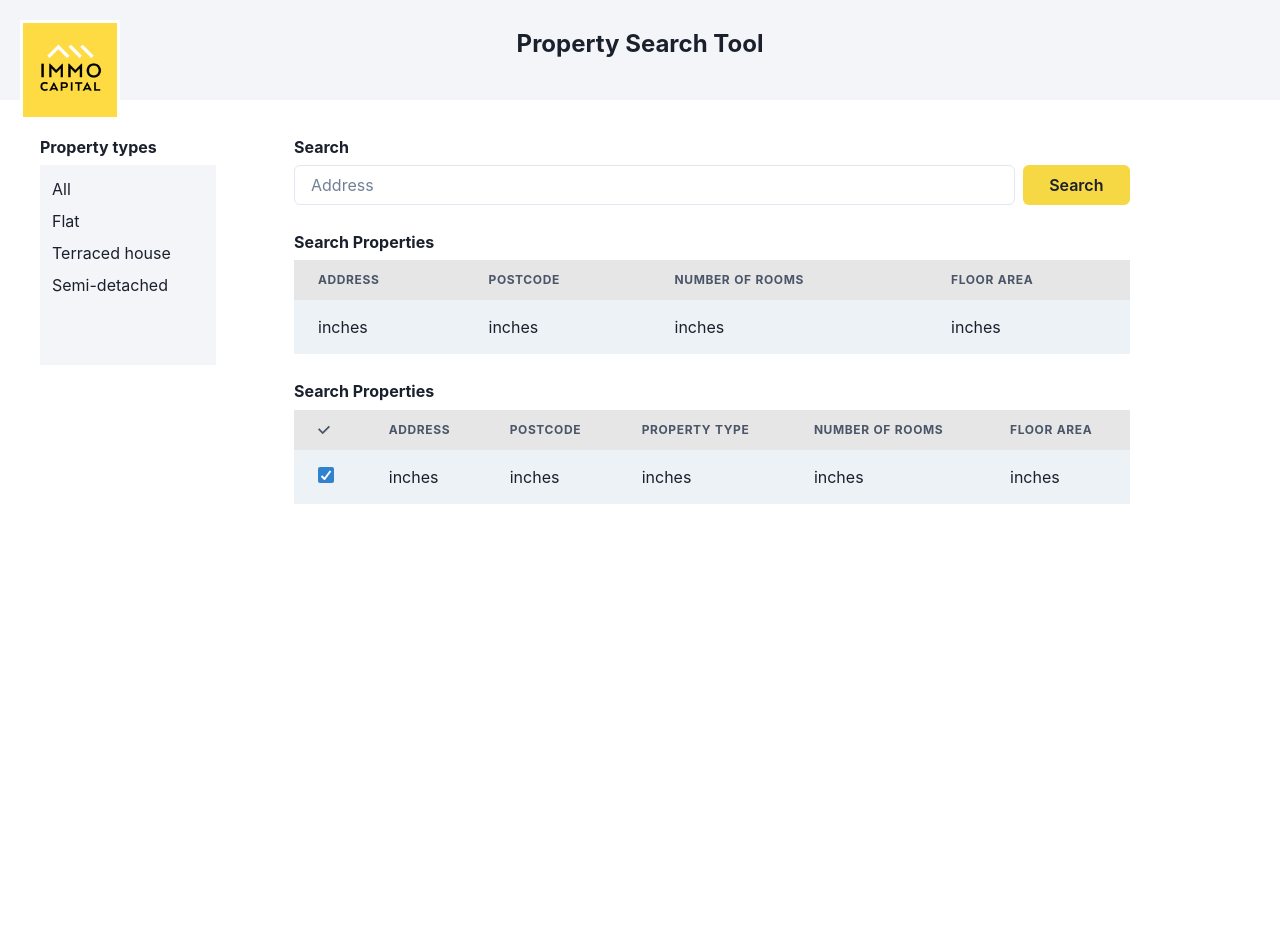
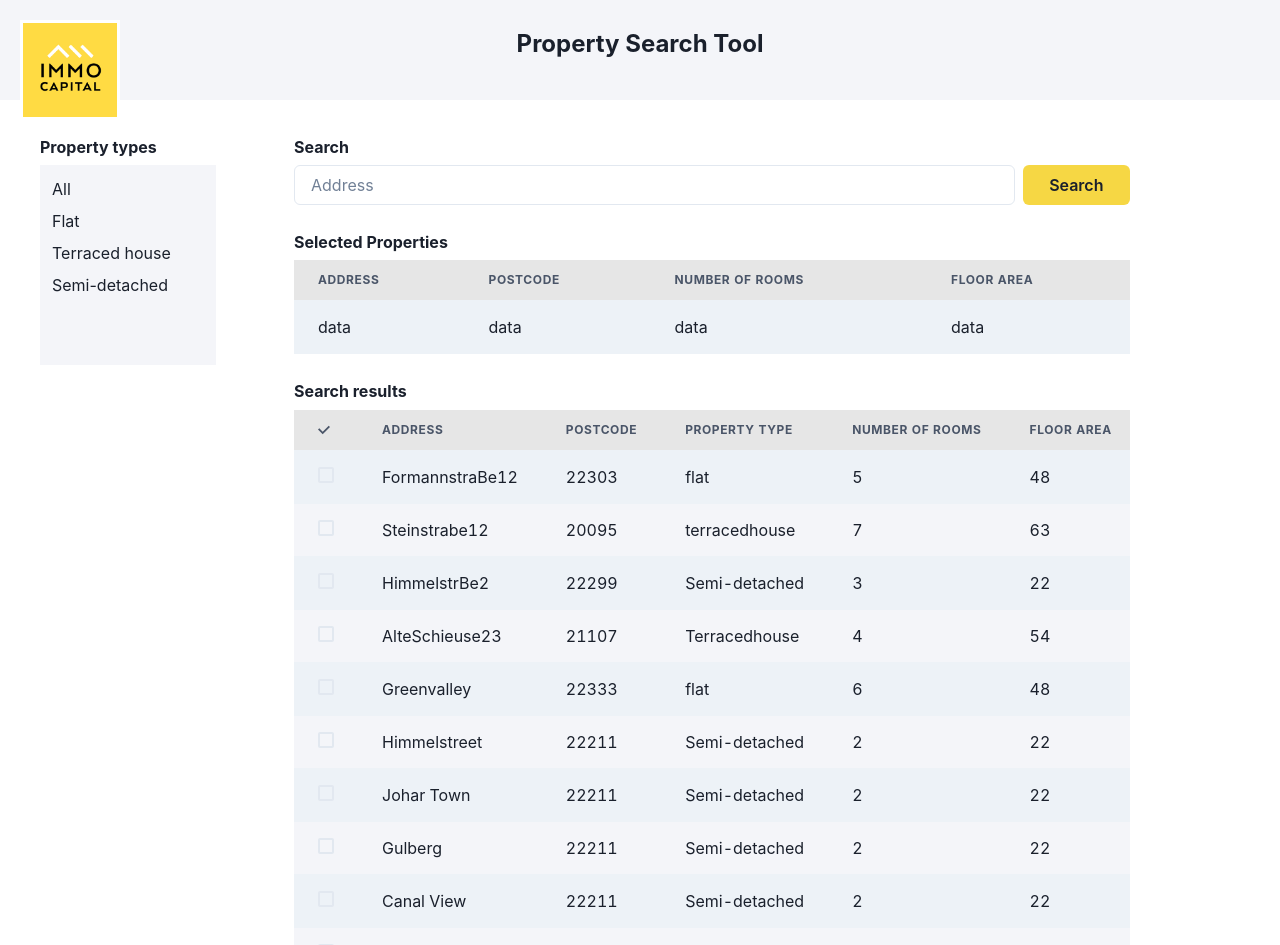
Before and after one commit to sohaib57/propertyTool, a React (Create React App) app: page / in a window 1280 px wide. Shown: the top 945 px of the page. Before the commit the page ends 800 px from the top, so only its background shows below. Built offline with nearby package versions, Linux system fonts and the light colour scheme.

Commit message:
Search filter added

```diff
--- /dev/null
+++ b/src/components/SearchBar.jsx
@@ -0,0 +1,47 @@
+import { useEffect, useState } from 'react';
+import { Button, Stack, Input, Heading } from '@chakra-ui/react';
+import SelectedPropertytable from './SelectedPropertyTable';
+import SearchTable from './SearchTable';
+import { useDispatch } from 'react-redux';
+import { searchByAddress } from '../redux/tablemodel/TableSlice';
+
+const SearchBar = ({ propertyData }) => {
+  const [query, setQuery] = useState('');
+
+  const dispatch = useDispatch();
+
+  useEffect(() => {
+    dispatch(searchByAddress(query));
+  }, [query]);
+
+  return (
+    <Stack width={'100%'} px={'30px'} pt={'30px'}>
+      <Stack>
+        <Heading fontWeight={'bold'} fontSize={'md'}>
+          Search
+        </Heading>
+
+        <Stack direction={'row'}>
+          <Input
+            placeholder="Address"
+            onChange={e => setQuery(e.target.value)}
+            value={query}
+          />
+          <Button bg={'#f6d744'} width={'120px'} size="md">
+            Search
+          </Button>
+        </Stack>
+      </Stack>
+
+      {/* Selected Properties table */}
+
+      <SelectedPropertytable />
+
+      {/* Search table */}
+
+      <SearchTable propertyData={propertyData} />
+    </Stack>
+  );
+};
+
+export default SearchBar;
--- a/src/components/SearchTable.jsx
+++ b/src/components/SearchTable.jsx
@@ -1,68 +1,39 @@
-import React from 'react';
 import {
-  Button,
   Stack,
-  Text,
-  Input,
   TableContainer,
   Table,
   Thead,
   Tr,
   Th,
-  Tfoot,
   Td,
   Tbody,
   Heading,
   Checkbox,
 } from '@chakra-ui/react';
 import { CheckIcon } from '@chakra-ui/icons';
+import { useSelector } from 'react-redux';
+import { useState } from 'react';
+
 const SearchTable = () => {
+  const [check, setCheckId] = useState();
+  const [rowId, setRowId] = useState();
+  const { filteredPropertyData } = useSelector(state => state.table);
+
+  const checkBoxHandler = (e, id) => {
+    setCheckId(e.target.checked);
+    setRowId(id);
+  };
+
+  const payload = {
+    selectState: check,
+    tableRowId: rowId,
+  };
+
+
+
   return (
-    <Stack width={'100%'} px={'30px'} pt={'30px'}>
-      <Stack>
-        <Heading fontWeight={'bold'} fontSize={'md'}>
-          {' '}
-          Search{' '}
-        </Heading>
-
-        <Stack direction={'row'}>
-          <Input placeholder="Address" />
-          <Button bg={'#f6d744'} width={'120px'} size="md">
-            Search
-          </Button>
-        </Stack>
-      </Stack>
-
-      {/* Selected Properties table */}
-
-      <Stack pt={'20px'}>
-        <Heading size={'sm'}>Search Properties</Heading>
-        <TableContainer>
-          <Table variant={'striped'} size="md">
-            <Thead>
-              <Tr bg={'#e6e6e6'}>
-                <Th>Address</Th>
-                <Th>Postcode</Th>
-                <Th>Number of rooms</Th>
-                <Th>Floor area</Th>
-              </Tr>
-            </Thead>
-            <Tbody bg={'#f4f5f9'}>
-              <Tr>
-                <Td borderBottom={'2px solid black'}>inches</Td>
-                <Td borderBottom={'2px solid black'}>inches</Td>
-                <Td borderBottom={'2px solid black'}>inches</Td>
-                <Td borderBottom={'2px solid black'}>inches</Td>
-              </Tr>
-            </Tbody>
-          </Table>
-        </TableContainer>
-      </Stack>
-
-      {/* Search table */}
-
-      <Stack pt={'20px'}>
-        <Heading size={'sm'}>Search Properties</Heading>
+    <Stack py={'20px'}>
+      <Heading size={'sm'}>Search results</Heading>
       <TableContainer>
         <Table variant={'striped'} size="md">
           <Thead>
@@ -78,20 +49,25 @@ const SearchTable = () => {
             </Tr>
           </Thead>
           <Tbody bg={'#f4f5f9'}>
-              <Tr>
+            {filteredPropertyData.map(row => {
+              return (
+                <Tr key={row.id}>
                   <Td>
-                  <Checkbox defaultChecked></Checkbox>
+                    <Checkbox
+                      onChange={e => checkBoxHandler(e, row.id)}
+                    ></Checkbox>
                   </Td>
-                <Td >inches</Td>
-                <Td >inches</Td>
-                <Td >inches</Td>
-                <Td >inches</Td>
-                <Td >inches</Td>
+                  <Td>{row.address}</Td>
+                  <Td>{row.postcode}</Td>
+                  <Td>{row.type}</Td>
+                  <Td>{row.numberofrooms}</Td>
+                  <Td>{row.floorarea}</Td>
                 </Tr>
+              );
+            })}
           </Tbody>
         </Table>
       </TableContainer>
-      </Stack>
     </Stack>
   );
 };
--- /dev/null
+++ b/src/components/SelectedPropertyTable.jsx
@@ -0,0 +1,41 @@
+import {
+  Stack,
+  TableContainer,
+  Table,
+  Thead,
+  Tr,
+  Th,
+  Td,
+  Tbody,
+  Heading,
+} from '@chakra-ui/react';
+
+const SelectedPropertytable = () => {
+  return (
+    <Stack pt={'20px'}>
+      <Heading size={'sm'}>Selected Properties</Heading>
+      <TableContainer>
+        <Table variant={'striped'} size="md">
+          <Thead>
+            <Tr bg={'#e6e6e6'}>
+              <Th>Address</Th>
+              <Th>Postcode</Th>
+              <Th>Number of rooms</Th>
+              <Th>Floor area</Th>
+            </Tr>
+          </Thead>
+          <Tbody bg={'#f4f5f9'}>
+            <Tr>
+              <Td borderBottom={'2px solid black'}>data</Td>
+              <Td borderBottom={'2px solid black'}>data</Td>
+              <Td borderBottom={'2px solid black'}>data</Td>
+              <Td borderBottom={'2px solid black'}>data</Td>
+            </Tr>
+          </Tbody>
+        </Table>
+      </TableContainer>
+    </Stack>
+  );
+};
+
+export default SelectedPropertytable;
--- a/src/pages/Home.jsx
+++ b/src/pages/Home.jsx
@@ -3,10 +3,11 @@ import React from 'react';
 import Header from '../components/Header';
 import { useSelector } from 'react-redux';
 import SideBar from '../components/SideBar';
-import SearchTable from '../components/SearchTable';
+import SearchBar from '../components/SearchBar';
 
 const Home = () => {
   const { propertyData } = useSelector(state => state.table);
+
   return (
     <Stack height={'100%'} width={'100%'}>
       <Header />
@@ -20,7 +21,7 @@ const Home = () => {
           <SideBar />
         </Stack>
         <Stack width={'70%'}>
-          <SearchTable />
+          <SearchBar propertyData={propertyData} />
         </Stack>
       </Stack>
     </Stack>
--- a/src/propertyDetails.js
+++ b/src/propertyDetails.js
@@ -47,4 +47,37 @@ export const propertyDetails = [
     numberofrooms: 2,
     floorarea: 22,
   },
+
+  {
+    id: 7,
+    address: 'Johar Town',
+    postcode: 22211,
+    type: 'Semi-detached',
+    numberofrooms: 2,
+    floorarea: 22,
+  },
+  {
+    id: 8,
+    address: 'Gulberg',
+    postcode: 22211,
+    type: 'Semi-detached',
+    numberofrooms: 2,
+    floorarea: 22,
+  },
+  {
+    id: 9,
+    address: 'Canal View',
+    postcode: 22211,
+    type: 'Semi-detached',
+    numberofrooms: 2,
+    floorarea: 22,
+  },
+  {
+    id: 10,
+    address: 'Askari',
+    postcode: 22211,
+    type: 'Semi-detached',
+    numberofrooms: 2,
+    floorarea: 22,
+  },
 ];
--- a/src/redux/tablemodel/TableSlice.js
+++ b/src/redux/tablemodel/TableSlice.js
@@ -3,6 +3,7 @@ import { propertyDetails } from '../../propertyDetails.js';
 
 const initialState = {
   propertyData: propertyDetails,
+  filteredPropertyData: propertyDetails,
   isLoading: false,
 };
 
@@ -10,9 +11,19 @@ const tableSlice = createSlice({
   name: 'table',
   initialState,
   reducers: {
-    addCategory: () => {},
+    searchByAddress: (state, action) => {
+      const filteredData = state.propertyData.filter(property =>
+        property.address.toLowerCase().includes(action.payload.toLowerCase())
+      );
+      return {
+        ...state,
+        filteredPropertyData:
+          action.payload.length > 0 ? filteredData : [...state.propertyData],
+      };
+    },
+    addSelectedProperties: (state, action) => {},
   },
 });
 
-export const { addCategory } = tableSlice.actions;
+export const { searchByAddress } = tableSlice.actions;
 export default tableSlice.reducer;
```
Lines whose indentation alone changed are shown as unchanged.
